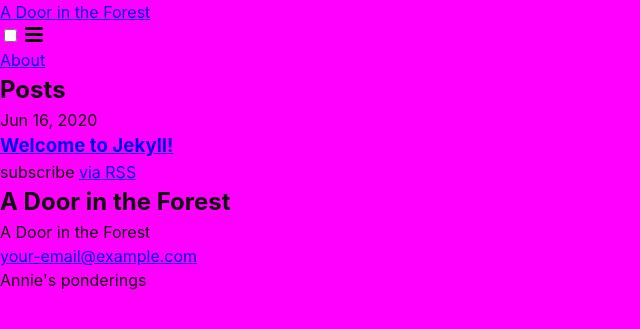
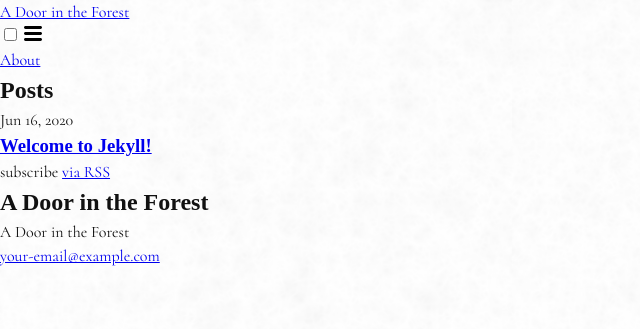
Before and after one commit to glitch-witch-stef/a-door-in-the-forest, a Jekyll site: the page built from index.markdown, in a window 1280 px wide. Shown: the top 329 px of the page, without its empty margins (0-640 px from the left). Built offline with Jekyll 4.4.1, drawn with Linux system fonts in a browser that asks for light colours; some web fonts are replaced.

Commit message:
more cleanup, add a few graphics

```diff
--- a/_includes/footer.html
+++ b/_includes/footer.html
@@ -1,6 +1,4 @@
 <footer class="site-footer h-card">
-  <data class="u-url" href="{{ "/" | relative_url }}"></data>
-
   <div class="wrapper">
 
     <h2 class="footer-heading">{{ site.title | escape }}</h2>
@@ -21,13 +19,6 @@
         </ul>
       </div>
 
-      <div class="footer-col footer-col-2">
-        {%- include social.html -%}
-      </div>
-
-      <div class="footer-col footer-col-3">
-        <p>{{- site.description | escape -}}</p>
-      </div>
     </div>
 
   </div>
--- a/_includes/icon-github.html
+++ /dev/null
@@ -1 +0,0 @@
-<a href="https://github.com/{{ include.username }}"><span class="icon icon--github">{% include icon-github.svg %}</span><span class="username">{{ include.username }}</span></a>
--- a/_includes/icon-twitter.html
+++ /dev/null
@@ -1 +0,0 @@
-<a href="https://twitter.com/{{ include.username }}"><span class="icon icon--twitter">{% include icon-twitter.svg %}</span><span class="username">{{ include.username }}</span></a>
--- a/_includes/social.html
+++ /dev/null
@@ -1,14 +0,0 @@
-<ul class="social-media-list">
-  {%- if site.dribbble_username -%}<li><a href="https://dribbble.com/{{ site.dribbble_username| cgi_escape | escape }}"><svg class="svg-icon"><use xlink:href="{{ '/assets/minima-social-icons.svg#dribbble' | relative_url }}"></use></svg> <span class="username">{{ site.dribbble_username| escape }}</span></a></li>{%- endif -%}
-  {%- if site.facebook_username -%}<li><a href="https://www.facebook.com/{{ site.facebook_username| cgi_escape | escape }}"><svg class="svg-icon"><use xlink:href="{{ '/assets/minima-social-icons.svg#facebook' | relative_url }}"></use></svg> <span class="username">{{ site.facebook_username| escape }}</span></a></li>{%- endif -%}
-  {%- if site.flickr_username -%}<li><a href="https://www.flickr.com/photos/{{ site.flickr_username| cgi_escape | escape }}"><svg class="svg-icon"><use xlink:href="{{ '/assets/minima-social-icons.svg#flickr' | relative_url }}"></use></svg> <span class="username">{{ site.flickr_username| escape }}</span></a></li>{%- endif -%}
-  {%- if site.github_username -%}<li><a href="https://github.com/{{ site.github_username| cgi_escape | escape }}"><svg class="svg-icon"><use xlink:href="{{ '/assets/minima-social-icons.svg#github' | relative_url }}"></use></svg> <span class="username">{{ site.github_username| escape }}</span></a></li>{%- endif -%}
-  {%- if site.instagram_username -%}<li><a href="https://instagram.com/{{ site.instagram_username| cgi_escape | escape }}"><svg class="svg-icon"><use xlink:href="{{ '/assets/minima-social-icons.svg#instagram' | relative_url }}"></use></svg> <span class="username">{{ site.instagram_username| escape }}</span></a></li>{%- endif -%}
-  {%- if site.linkedin_username -%}<li><a href="https://www.linkedin.com/in/{{ site.linkedin_username| cgi_escape | escape }}"><svg class="svg-icon"><use xlink:href="{{ '/assets/minima-social-icons.svg#linkedin' | relative_url }}"></use></svg> <span class="username">{{ site.linkedin_username| escape }}</span></a></li>{%- endif -%}
-  {%- if site.pinterest_username -%}<li><a href="https://www.pinterest.com/{{ site.pinterest_username| cgi_escape | escape }}"><svg class="svg-icon"><use xlink:href="{{ '/assets/minima-social-icons.svg#pinterest' | relative_url }}"></use></svg> <span class="username">{{ site.pinterest_username| escape }}</span></a></li>{%- endif -%}
-  {%- for mst in site.mastodon -%}{%- if mst.username and mst.instance -%}<li><a href="https://{{ mst.instance| cgi_escape | escape}}/@{{mst.username}}"><svg class="svg-icon"><use xlink:href="{{ '/assets/minima-social-icons.svg#mastodon' | relative_url }}"></use></svg> <span class="username">{{ mst.username|escape }}</span></a></li>{%- endif -%}{%- endfor -%}
-  {%- if site.twitter_username -%}<li><a href="https://www.twitter.com/{{ site.twitter_username| cgi_escape | escape }}"><svg class="svg-icon"><use xlink:href="{{ '/assets/minima-social-icons.svg#twitter' | relative_url }}"></use></svg> <span class="username">{{ site.twitter_username| escape }}</span></a></li>{%- endif -%}
-  {%- if site.youtube_username -%}<li><a href="https://youtube.com/{{ site.youtube_username| cgi_escape | escape }}"><svg class="svg-icon"><use xlink:href="{{ '/assets/minima-social-icons.svg#youtube' | relative_url }}"></use></svg> <span class="username">{{ site.youtube_username| escape }}</span></a></li>{%- endif -%}
-  {%- if site.googleplus_username -%}<li><a href="https://plus.google.com/{{ site.googleplus_username| escape }}"><svg class="svg-icon"><use xlink:href="{{ '/assets/minima-social-icons.svg#googleplus' | relative_url }}"></use></svg> <span class="username">{{ site.googleplus_username| escape }}</span></a></li>{%- endif -%}
-  {%- if site.rss -%}<li><a href="{{ 'feed.xml' | relative_url }}"><svg class="svg-icon"><use xlink:href="{{ '/assets/minima-social-icons.svg#rss' | relative_url }}"></use></svg> <span>{{ site.rss | escape }}</span></a></li>{%- endif -%}
-</ul>
--- a/_sass/forest.scss
+++ b/_sass/forest.scss
@@ -1,36 +1,33 @@
+@import url('https://fonts.googleapis.com/css2?family=Cormorant:ital,wght@0,400;0,700;1,400&family=Fondamento&display=swap');
 @charset "utf-8";
 
-// Define defaults for each variable.
+$base-font-family: "Cormorant";
+$base-font-size:   16px;
+$base-font-weight: 400;
+$small-font-size:  $base-font-size * 0.875;
+$base-line-height: 1.5;
 
-$base-font-family: -apple-system, BlinkMacSystemFont, "Segoe UI", Roboto, Helvetica, Arial, sans-serif, "Apple Color Emoji", "Segoe UI Emoji", "Segoe UI Symbol" !default;
-$base-font-size:   16px !default;
-$base-font-weight: 400 !default;
-$small-font-size:  $base-font-size * 0.875 !default;
-$base-line-height: 1.5 !default;
+$heading-font-family: "Fondamento";
 
-$spacing-unit:     30px !default;
+$text-color:       #111;
+$background-color: white;
+$brand-color:      #2a7ae2;
 
-$text-color:       #111 !default;
-$background-color: magenta;
-$brand-color:      #2a7ae2 !default;
+$grey-color:       #828282;
+$grey-color-light: lighten($grey-color, 40%);
+$grey-color-dark:  darken($grey-color, 25%);
 
-$grey-color:       #828282 !default;
-$grey-color-light: lighten($grey-color, 40%) !default;
-$grey-color-dark:  darken($grey-color, 25%) !default;
-
-$table-text-align: left !default;
+$table-text-align: left;
 
 // Width of the content area
-$content-width:    800px !default;
+$content-width:    800px;
 
-$on-palm:          600px !default;
-$on-laptop:        800px !default;
+$on-palm:          600px;
+$on-laptop:        800px;
 
 // Use media queries like this:
 // @include media-query($on-palm) {
 //   .wrapper {
-//     padding-right: $spacing-unit / 2;
-//     padding-left: $spacing-unit / 2;
 //   }
 // }
 @mixin media-query($device) {
--- a/_sass/forest/_base.scss
+++ b/_sass/forest/_base.scss
@@ -14,7 +14,12 @@ dl, dd, ol, ul, figure {
 body {
   font: $base-font-weight #{$base-font-size}/#{$base-line-height} $base-font-family;
   color: $text-color;
+  background-image: url('/src/img/texture-bg.png');
   background-color: $background-color;
+}
+
+h1, h2, h3, h4, h5, h6 {
+  font-family: $heading-font-family;
 }
 
 /*** Images */
```
Also changed, not shown: _includes/disqus_comments.html (deleted, +0 -20 lines), _includes/google-analytics.html (deleted, +0 -11 lines), _includes/icon-github.svg (deleted), _includes/icon-twitter.svg (deleted), src/img/lines-1.png (added), src/img/minima-social-icons.svg (deleted), src/img/paper-bg.jpg (deleted), src/img/texture-bg.png (added), 3 other files.
